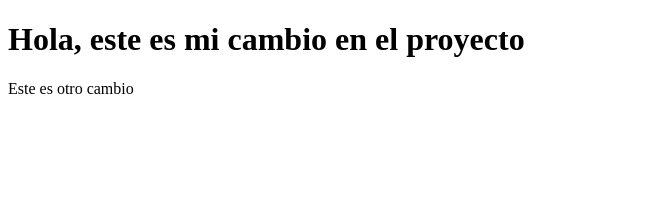
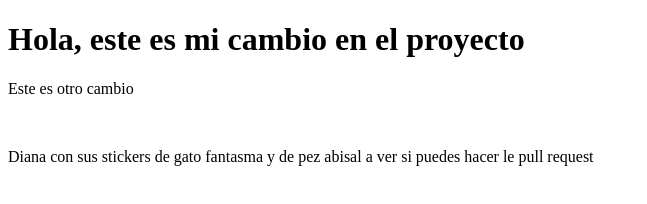
Before and after one commit to DianaTrev20/Prueba, a plain HTML site: page index.html in a window 1280 px wide. Shown: the whole page, without its empty margins (0-647 px from the left). Drawn offline with Linux system fonts and the light colour scheme.

Commit message:
Agregar un parrafo

```diff
--- a/index.html
+++ b/index.html
@@ -10,5 +10,7 @@
     <p>Este es otro cambio</p>
 
     <img src="" alt="">
+
+    <p>Diana con sus stickers de gato fantasma y de pez abisal a ver si puedes hacer le pull request</p>
 </body>
 </html>
```
